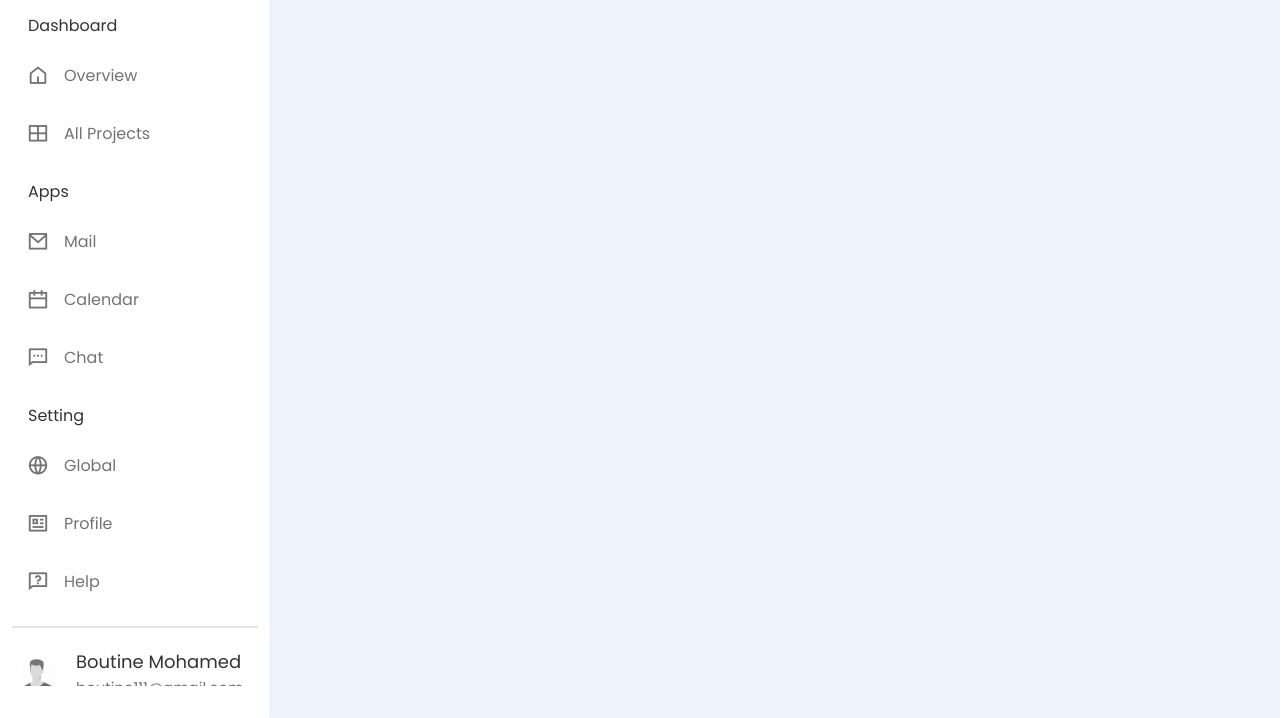
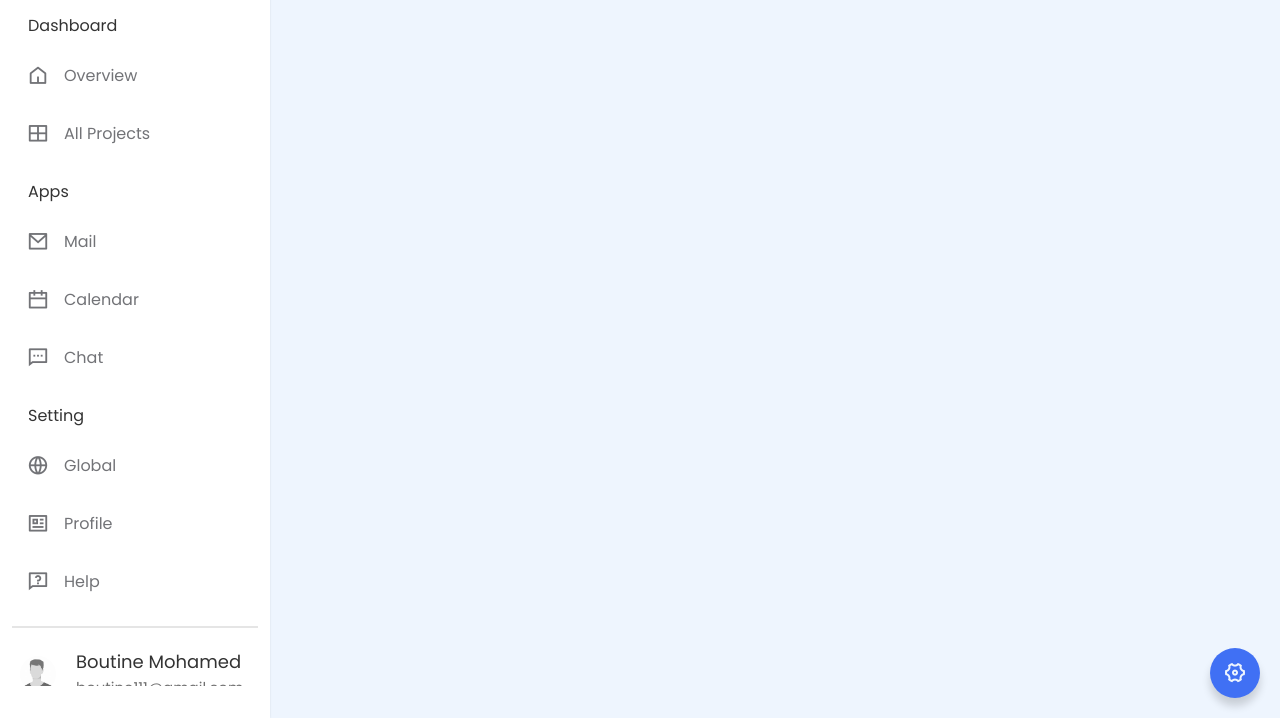
Before and after one commit to medBtn/sidebar, a plain HTML site: page index.html in a window 1280 px wide. Shown: the part 82-800 px from the top of the page. Drawn offline with nearby package versions, Linux system fonts and the light colour scheme.

Commit message:
setting btn

```diff
--- a/index.html
+++ b/index.html
@@ -114,7 +114,9 @@
         </div>
     </nav>
 
-
+    <button class="setting-btn" id="theme-settings">
+        <i class="ri-settings-4-line"></i>
+    </button>
 
 </body>
 
--- a/style.css
+++ b/style.css
@@ -361,10 +361,40 @@ body {
     .theme-toggle-container {
         width: 36px;
         height: 36px;
-        margin: 0px 20px;
+        margin: 0px 16px;
     }
 
     #theme-toggle {
         font-size: 20px;
     }
 }
+
+
+
+.setting-btn {
+    position: fixed;
+    bottom: 20px;
+    right: 20px;
+    background-color: var(--primary-color);
+    color: var(--item-hover-text);
+    border: none;
+    border-radius: 50%;
+    width: 50px;
+    height: 50px;
+    cursor: pointer;
+    box-shadow: 0 8px 8px rgba(0, 0, 0, 0.16);
+    transition: all 0.3s ease;
+}
+
+.setting-btn:hover {
+    background-color: var(--primary-color-hover);
+    transform: scale(1.1);
+}
+.setting-btn i{
+    font-size: var(--icon-size);
+}
+
+.settings-button:hover {
+    background-color: var(--primary-color-hover);
+    transform: scale(1.1);
+}
```
